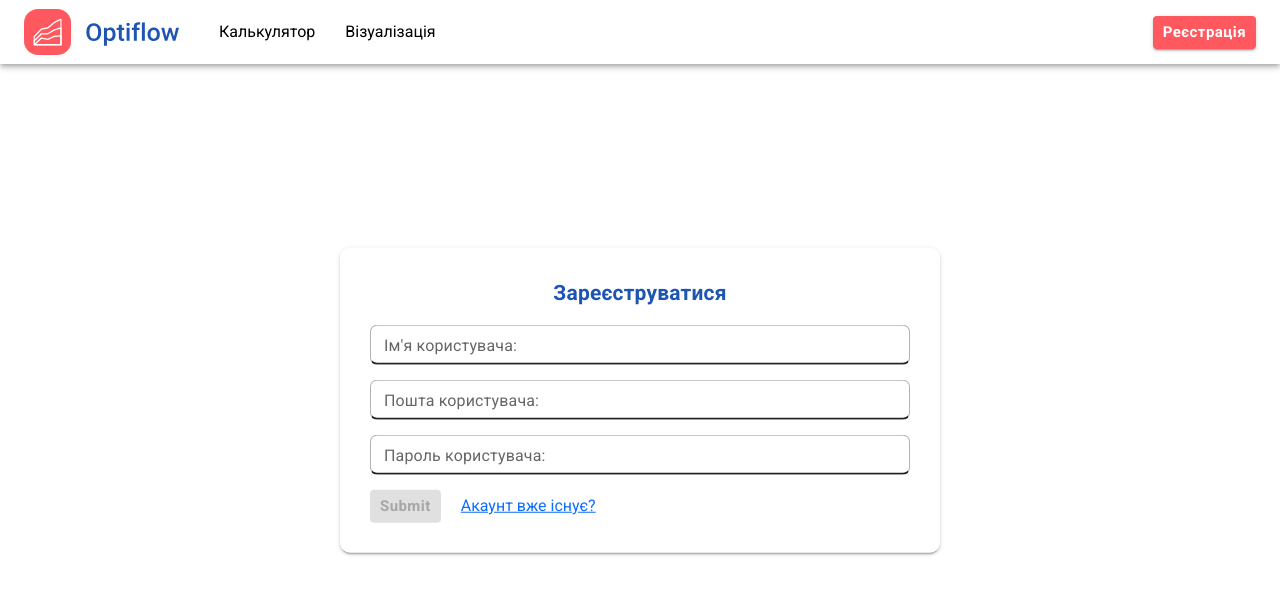
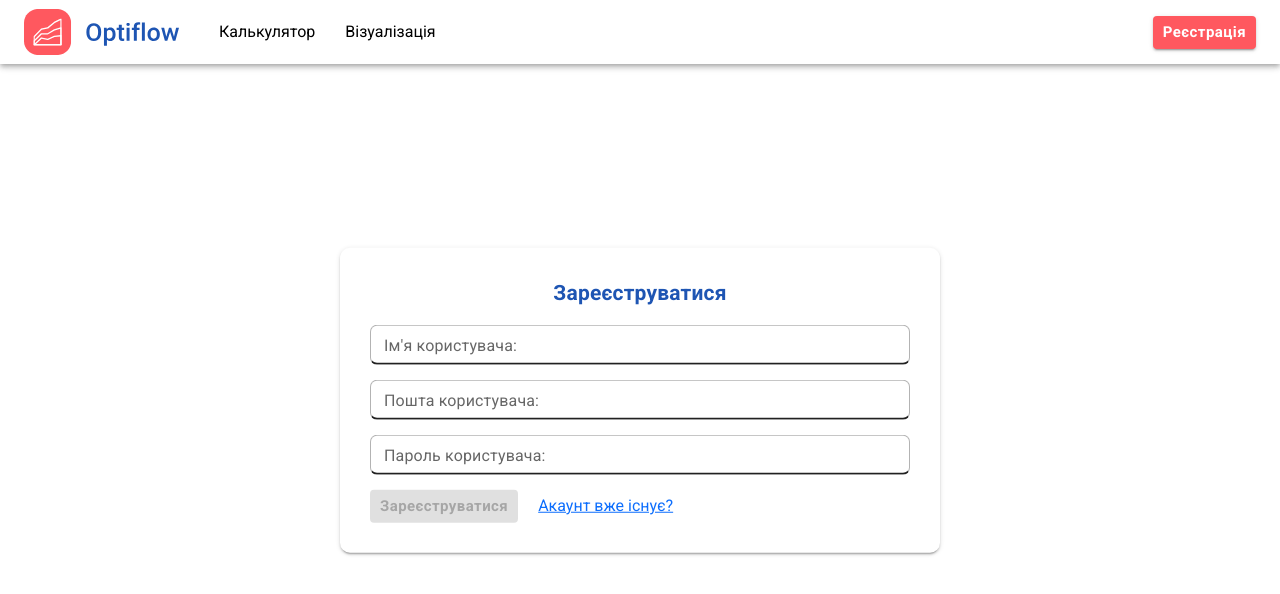
Before and after one commit to Skiftech-project/optiflow-frontend, a React (Vite) app: page /sign-up in a window 1280 px wide. Shown: the top 594 px of the page. Built offline with nearby package versions, Linux system fonts and the light colour scheme.

Commit message:
added loading status for signup btn

```diff
--- a/src/components/pages/SignUpPage.jsx
+++ b/src/components/pages/SignUpPage.jsx
@@ -8,8 +8,12 @@ import { useAuthService } from 'src/core/services';
 import { validationShemaRegistration } from 'src/core/shemes';
 
 import { FormStyle } from 'src/styles';
+import { useSelector } from 'react-redux';
 
 const SignUpPage = () => {
+    const { dataLoadingStatus } = useSelector(state => state.signup);
+    const { registration } = useAuthService();
+
     const methods = useForm({
         defaultValues: {
             username: '',
@@ -20,10 +24,8 @@ const SignUpPage = () => {
         mode: 'all',
     });
 
-    const authService = useAuthService();
-
     const handleSubmit = data => {
-        authService.registration(data.username, data.email, data.password);
+        registration(data.username, data.email, data.password);
     };
 
     return (
@@ -68,8 +70,9 @@ const SignUpPage = () => {
                             disabled={!methods.formState.isValid}
                             onClick={methods.handleSubmit(handleSubmit)}
                             color="primary"
+                            loading={dataLoadingStatus === 'loading'}
                         >
-                            Submit
+                            Зареєструватися
                         </Button>
 
                         <Link to="/sign-in">Акаунт вже існує?</Link>
--- a/src/core/services/AuthService.jsx
+++ b/src/core/services/AuthService.jsx
@@ -24,7 +24,7 @@ const useAuthService = () => {
             })
             .catch(e => {
                 dispatch(signupFetchingError());
-                console.log(e.message);
+                console.log(e);
             });
         return response;
     };
```
